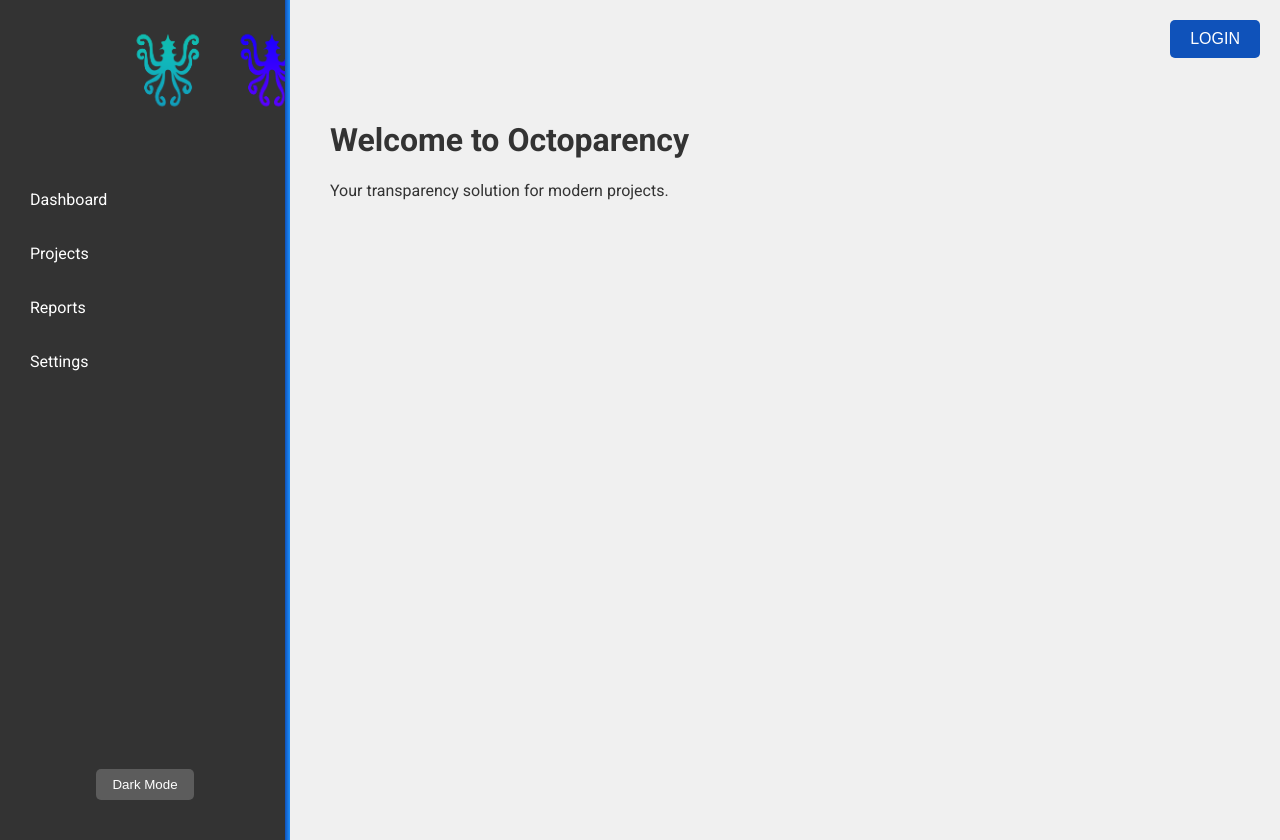
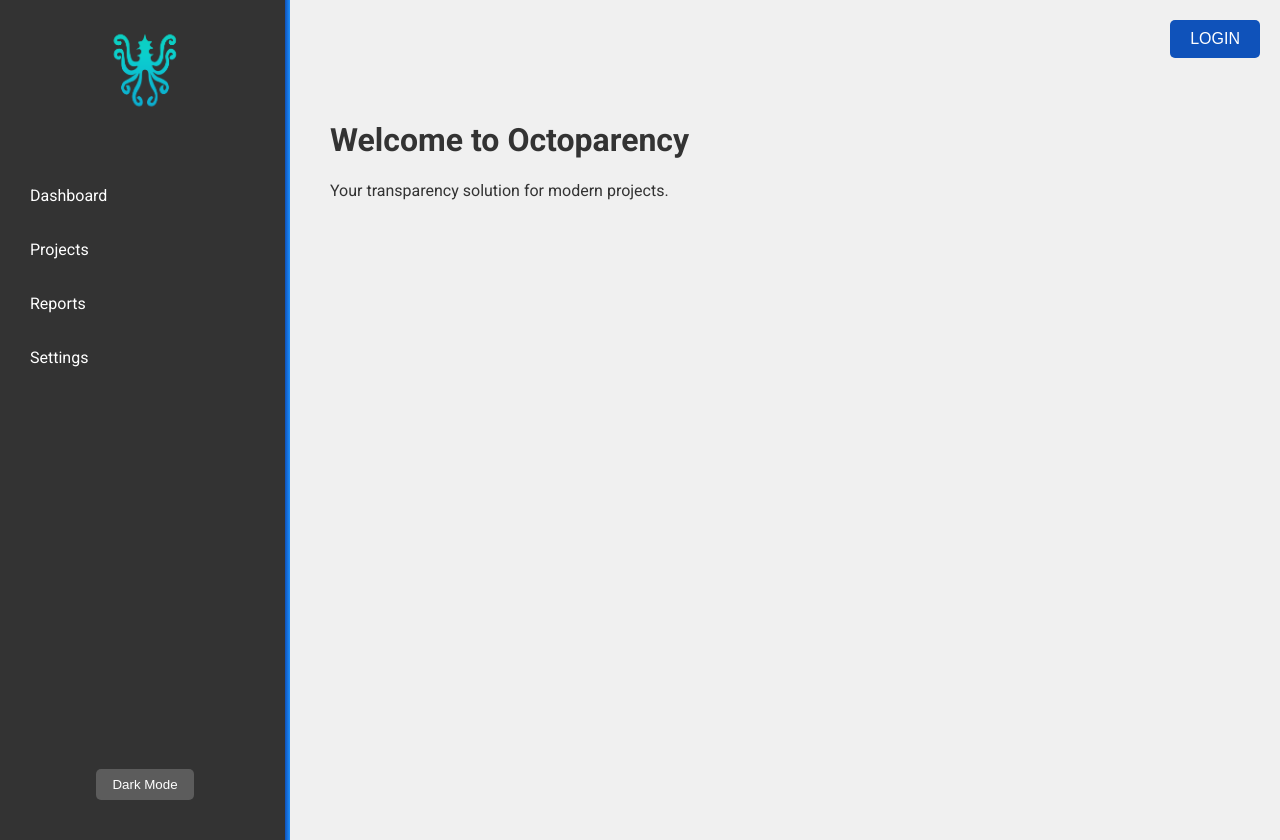
Before and after one commit to OcularGG/octoparency, a website: page pages/index.html in a window 1280 px wide. Drawn offline with Linux system fonts and the light colour scheme.

Commit message:
v1.1.3.0

```diff
--- a/assets/css/styles.css
+++ b/assets/css/styles.css
@@ -52,13 +52,15 @@ body.dark-mode {
     text-align: center;
     margin-bottom: 20px;
     min-height: 100px; /* Reserve space for logo to prevent layout shifts */
-    position: relative;
+    display: flex;
+    justify-content: center;
+    align-items: center;
 }
 
 .logo {
     width: 100px;
-    transition: filter 0.3s, opacity 1.5s ease-in-out;
-    will-change: opacity; /* Performance hint for browsers */
+    transition: opacity 1.5s ease-in-out;
+    opacity: 1;
 }
 
 .logo:hover {
--- a/assets/js/script.js
+++ b/assets/js/script.js
@@ -1,5 +1,5 @@
 document.addEventListener('DOMContentLoaded', () => {
-    // Enhanced logo transition logic
+    // Simplified logo transition logic
     const logo = document.querySelector('.logo');
     const logos = [
         '/assets/ocular-logos/logo1.png',
@@ -23,59 +23,50 @@ document.addEventListener('DOMContentLoaded', () => {
     };
     preloadImages();
 
-    // Create a clone for crossfade effect
-    const createLogoClone = () => {
-        const clone = logo.cloneNode(true);
-        clone.classList.add('logo-clone');
-        logo.parentNode.appendChild(clone);
-        return clone;
-    };
+    // Remove any existing clones
+    const existingClone = document.querySelector('.logo-clone');
+    if (existingClone) {
+        existingClone.parentNode.removeChild(existingClone);
+    }
 
-    // CSS for crossfade effect
+    // Fix logo positioning
     const style = document.createElement('style');
     style.textContent = `
         .logo-container {
             position: relative;
+            display: flex;
+            justify-content: center;
+            align-items: center;
         }
-        .logo, .logo-clone {
+        .logo {
             transition: opacity 1.5s ease-in-out;
-            position: absolute;
-            top: 0;
-            left: 50%;
-            transform: translateX(-50%);
-        }
-        .logo-clone {
-            opacity: 0;
+            position: static;
+            width: 100px;
         }
     `;
     document.head.appendChild(style);
 
-    // Initial positioning
-    logo.style.position = 'relative';
-    logo.style.opacity = '1';
+    // Clean, simple crossfade transition
+    const transitionLogos = () => {
+        // Create temporary container for new image
+        const tempImg = new Image();
+        tempImg.src = logos[(currentLogoIndex + 1) % logos.length];
 
-    const logoClone = createLogoClone();
+        // When new image is loaded, fade out the old one
+        tempImg.onload = () => {
+            // Start fade out
+            logo.style.opacity = '0';
 
-    // Cinematic crossfade transition
-    const transitionLogos = () => {
-        // Update the clone with next image
-        const nextIndex = (currentLogoIndex + 1) % logos.length;
-        logoClone.src = logos[nextIndex];
-
-        // Fade out current, fade in next
-        logo.style.opacity = '0';
-        logoClone.style.opacity = '1';
-
-        // After transition completes, make the visible one the main logo
-        setTimeout(() => {
-            logo.src = logos[nextIndex];
-            logo.style.opacity = '1';
-            logoClone.style.opacity = '0';
-            currentLogoIndex = nextIndex;
-        }, 1500); // Match this with the CSS transition time
+            // After fade completes, update src and fade in
+            setTimeout(() => {
+                currentLogoIndex = (currentLogoIndex + 1) % logos.length;
+                logo.src = logos[currentLogoIndex];
+                logo.style.opacity = '1';
+            }, 1000);
+        };
     };
 
-    // Start transitions with a more cinematic timing (4.5 seconds)
+    // Start transitions with a cinematic timing
     setInterval(transitionLogos, 4500);
 
     // Dark mode toggle
```
